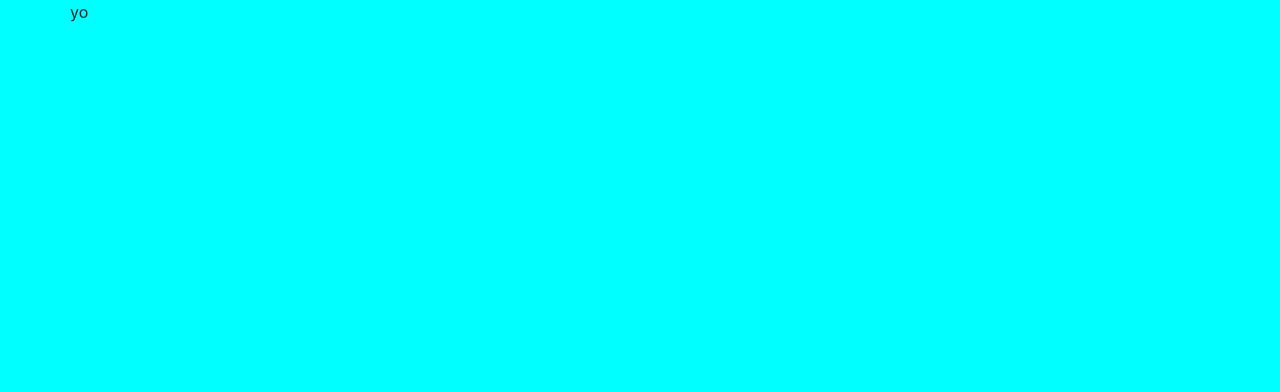
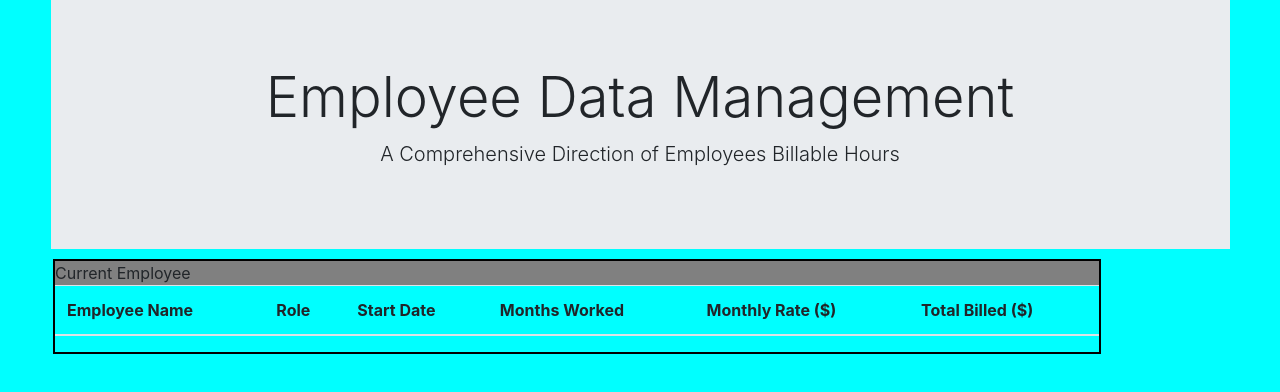
Before and after one commit to tcutlip08/GroupStuff, a plain HTML site: page index.html in a window 1280 px wide. Drawn offline with nearby package versions, Linux system fonts and the light colour scheme.

Commit message:
saved what was sent on slack

```diff
--- a/index.html
+++ b/index.html
@@ -1,5 +1,4 @@
 <!DOCTYPE html>
-
 <head>
     <title>Group Stuff</title>
     <meta name="viewport" content="width=device-width, initial-scale=1, shrink-to-fit=no">
@@ -17,16 +16,39 @@
     <script src="https://ajax.aspnetcdn.com/ajax/jQuery/jquery-3.4.0.min.js"></script>
     <link rel="stylesheet" href="style.css">
 </head>
+<body>
+    <div class="container-employeeTable">
+        <div class="row">
+            <div class="jumbotron jumbotron-fluid">
+                <div class="container">
+                    <h1 class="display-4">Employee Data Management</h1>
+                    <p class="lead">A Comprehensive Direction of Employees Billable Hours</p>
+                </div>
+            </div>
+        </div>
+        <div class="row">
+            <div id="employee-table">
+                <div id="employee-tableHeading">
+                    Current Employee
+                </div>
+                <table class="table">
+                    <thead>
+                      <tr>
+                        <th scope="col">Employee Name</th>
+                        <th scope="col">Role</th>
+                        <th scope="col">Start Date</th>
+                        <th scope="col">Months Worked</th>
+                        <th scope="col">Monthly Rate ($)</th>
+                        <th scope="col">Total Billed ($)</th>
+                      </tr>
+                    </thead>
+                    <tbody>
 
-<body>
-    <div class="container">
-        <div class="row">
-            yo
+                    </tbody>
+                  </table>
+            </div>
         </div>
     </div>
-
 </body>
-
 <script type="text/javascript" src="java.js"></script>
-
 </html>
--- a/style.css
+++ b/style.css
@@ -1,3 +1,22 @@
 body{
     background-color: aqua;
 }
+.jumbotron {
+    margin: auto;
+    width: 90%;
+    text-align: center;
+    margin-bottom: 10px;
+}
+#employee-tableHeading{
+    background: gray;
+
+    width: 100%;
+}
+#employee-table{
+
+    width: 80%;
+
+    position: relative;
+    margin-left: 68px;
+    border: black 2px solid;
+}
```
